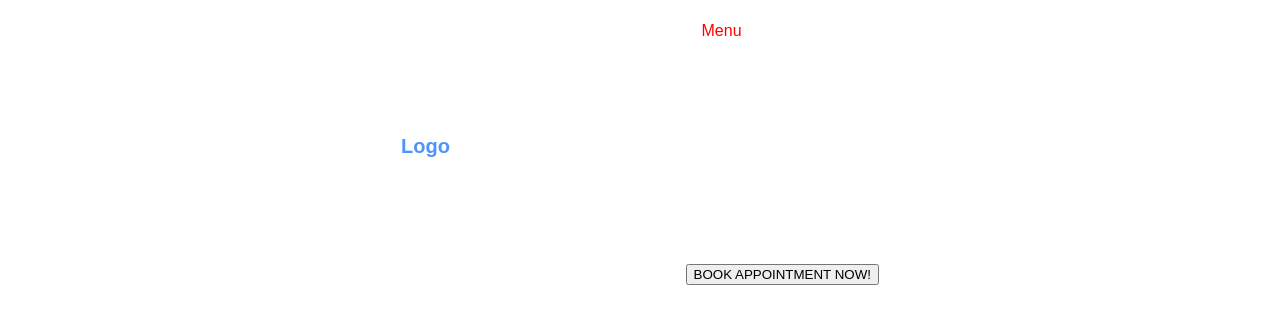
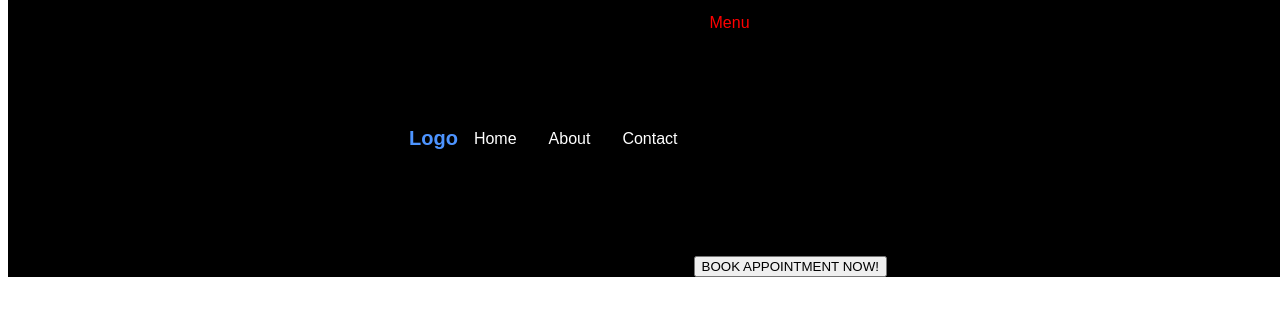
Before and after one commit to Ahantya/ahantya.github.io, a plain HTML site: page index.html in a window 1280 px wide. Drawn offline with Linux system fonts and the light colour scheme.

Commit message:
Update index.html

```diff
--- a/index.html
+++ b/index.html
@@ -8,16 +8,16 @@
     /* Style the navbar */
     .navbar {
       overflow: hidden;
-      background-color: white;
+      background-color: black;
       font-family: Arial, sans-serif;
       display: flex;
       align-items: center;
       justify-content: center;
       /* Remove fixed positioning */
-     /* position: fixed; */
-     /* top: 0; */
-     /* width: 100%; */
-     /* z-index: 1; */
+     position: fixed;
+     top: 0;
+     width: 100%;
+     z-index: 1;
     }
 
     /* Style the Logo */
```
